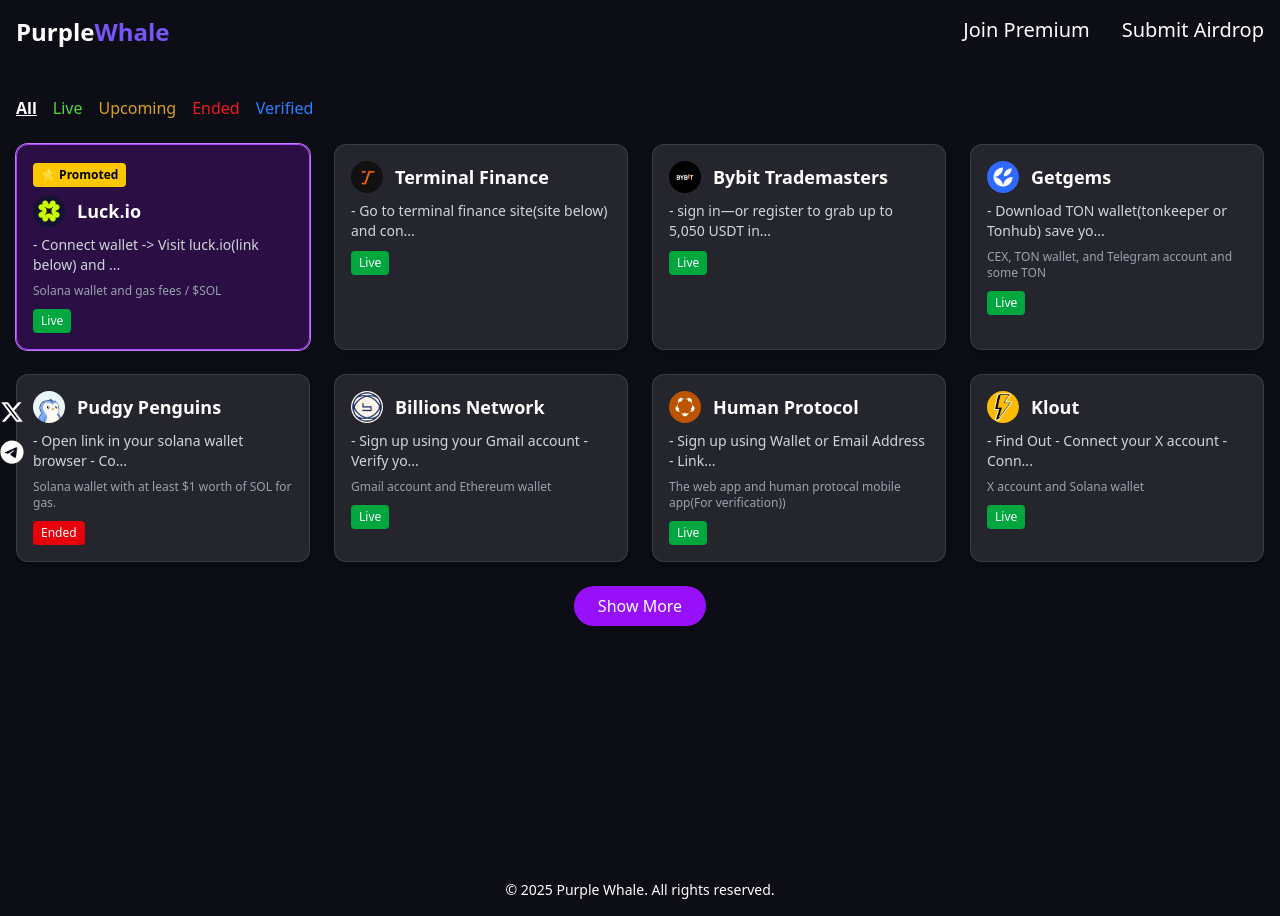
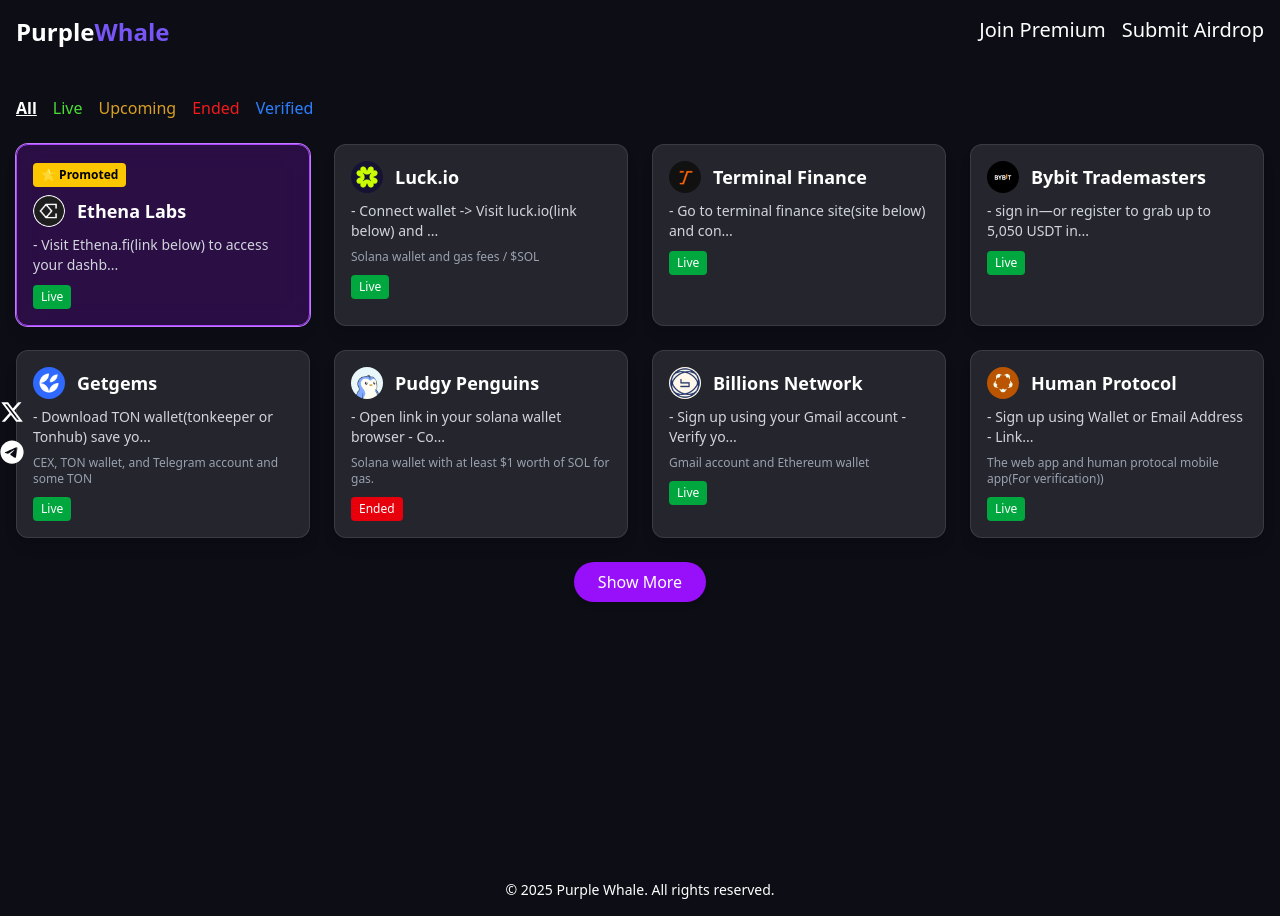
Before and after one commit to Akachukwuu/Purple-Airdrop, a React (Vite) app: page / in a window 1280 px wide. Built offline with nearby package versions, Linux system fonts and the light colour scheme.

Commit message:
New airdrop ethena added

```diff
--- a/index.html
+++ b/index.html
@@ -4,6 +4,7 @@
     <meta charset="UTF-8" />
     <meta name="viewport" content="width=device-width, initial-scale=1.0" />
     <script defer data-domain="purpleairdrop.xyz" src="https://plausible.io/js/script.js"></script>
+    <script src="https://terminal.jup.ag/main-v4.js" data-preload defer></script>
     <title>Purple Airdrop</title>
   </head>
   <body>
--- a/src/components/NavBar.jsx
+++ b/src/components/NavBar.jsx
@@ -8,7 +8,7 @@
         <h3 className="text-white text-2xl font-bold">
           Purple<span className="text-[#7756f5]">Whale</span>
         </h3>
-        <ul className="flex ml-auto space-x-8 text-white">
+        <ul className="flex ml-auto space-x-4 text-white">
           <Link to="/subscribe">
             <li className="text-sm md:text-xl hover:cursor-pointer hover:text-[#7556f5] transition-colors duration-300">
               Join Premium
--- a/src/data/airdrops.json
+++ b/src/data/airdrops.json
@@ -89,5 +89,13 @@
       "status": "Live",
       "link": "https://luck.io/",
       "image": "/images/luck.png"
+    },
+    {
+      "title": "Ethena Labs",
+      "description": "- Visit Ethena.fi(link below) to access your dashboard and connect your wallet, lock $ENA to mint sENA for a 40x shard multiplier \n \n - Holding sENA also grants eligibility for external token distributions from Ethereal (15%), Derive (formerly Lyra Finance -> 5%), Echelon (5%), and Terminal Finance (10%), based on points.  \n \n - Earn Base Shards → Acquire USDe, stake it into sUSDe, or provide and lock liquidity in eligible pools to accumulate base shards \n \n - Boost via Integrations → Supply or lock assets through Pendle, Morpho, Gearbox, or Aave to unlock up to 60× shard multipliers. \n \n - Refer → Share your referral link to earn additional shards from referees. \n \n - EU Redemption Notice → EU/EEA residents must complete KYC and submit proof of USDe holdings at ethena.fi/redemption between June 25 and August 6, 2025. This does not affect USDe issued by Ethena (BVI) Limited.",
+      "requirements": "",
+      "status": "Live",
+      "link": "app.ethena.fi/join/tqzli",
+      "image": "/images/ethena.png"
     }
   ]
```
Also changed, not shown: public/images/ethena.png (added).
